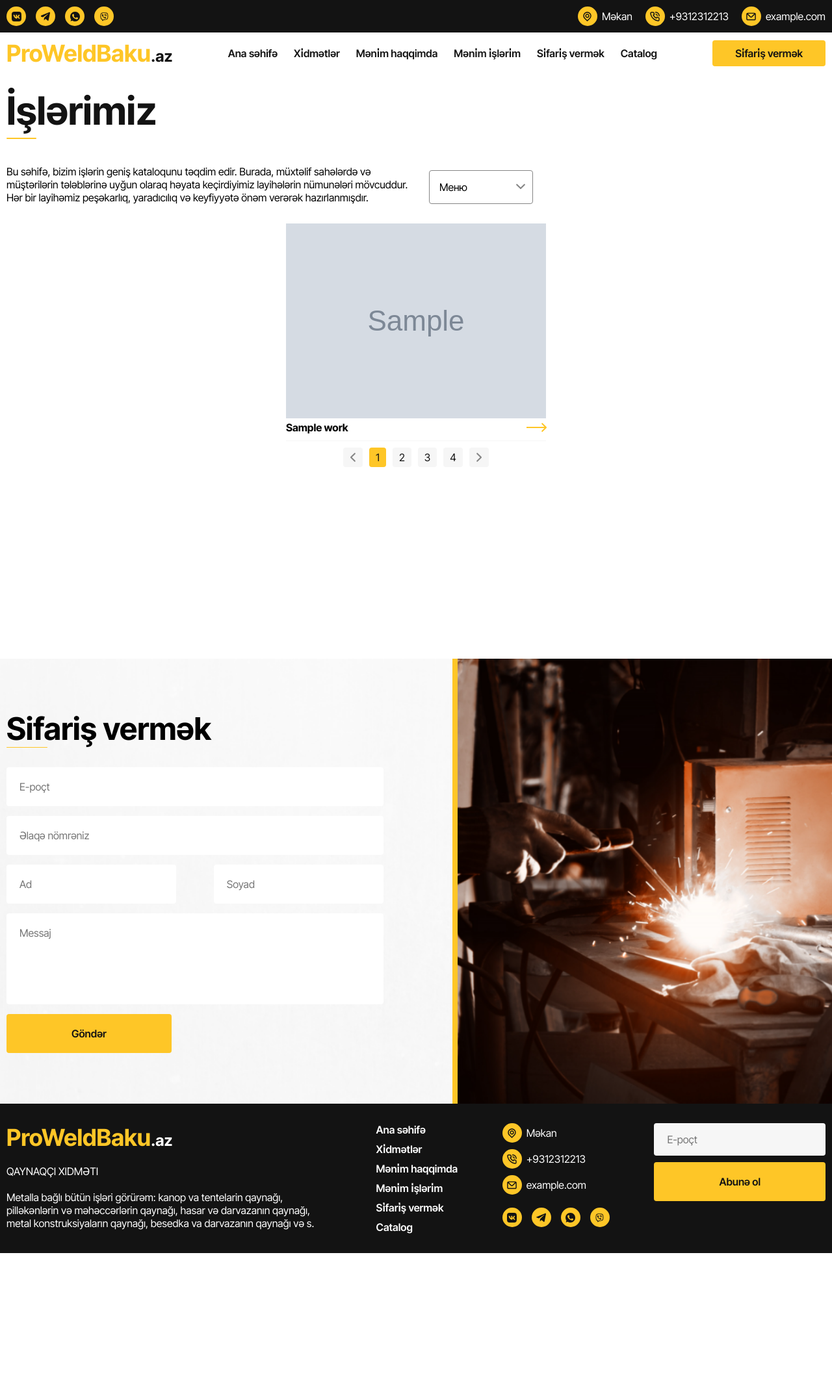
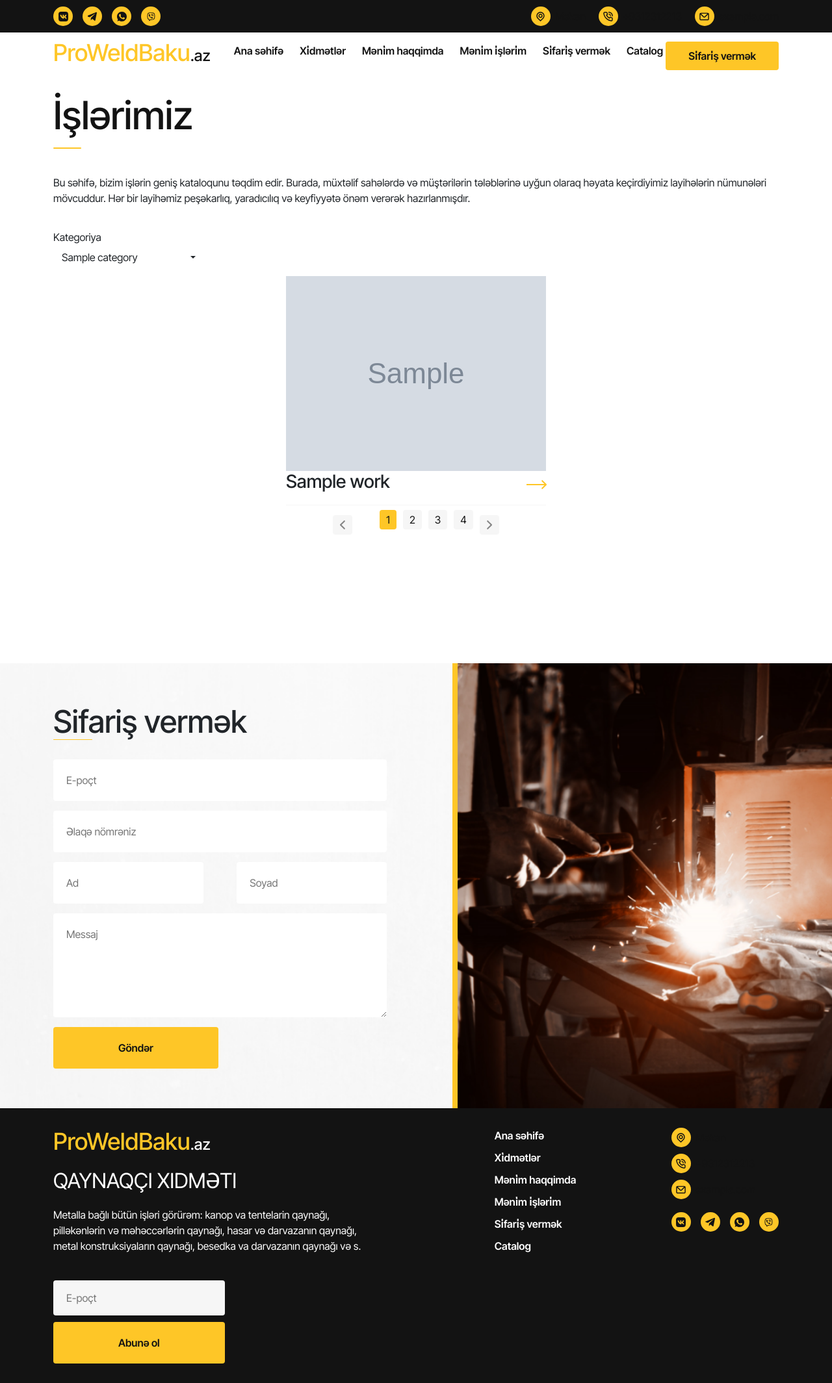
Before and after one commit to alexop89056/weldingFull, a Django app: page /catalog/ in a window 1280 px wide. Shown: the whole page at 65% size. Before the commit the page ends 1929 px from the top, so only its background shows below. Run offline with Django 5.2, Linux system fonts and the light colour scheme; tables that the repository leaves empty hold one stand-in row (values such as "Sample post"); grey boxes marked "Sample" are stand-in pictures; some libraries are stand-ins or nearby versions.

Commit message:
Пофиксил мелкие моменты

```diff
--- a/app/static/css/shop.css
+++ b/app/static/css/shop.css
@@ -28,7 +28,8 @@ textarea {
 }
 
 a {
-  color: #131313;
+  color: #131313 !important;
+  text-decoration: none !important;
 }
 
 body.lock {
@@ -859,9 +860,6 @@ button {
       flex-wrap: wrap;
 }
 .shop__body .shop__title .shop__info {
-  -webkit-box-flex: 0;
-      -ms-flex: 0 2 50%;
-          flex: 0 2 50%;
 }
 .shop__body .shop__title .shop__info p {
   margin-top: 10px;
@@ -970,9 +968,6 @@ button {
     -webkit-box-flex: 0;
         -ms-flex: 0 0 100%;
             flex: 0 0 100%;
-  }
-  .shop__body .dropdown {
-    margin-top: 20px;
   }
   .shop__body .dropdown .dropbtn {
     width: 100%;
--- a/app/templates/catalog.html
+++ b/app/templates/catalog.html
@@ -11,6 +11,8 @@
     <link rel="preconnect" href="https://fonts.googleapis.com">
     <link rel="preconnect" href="https://fonts.gstatic.com" crossorigin>
     <link href="https://fonts.googleapis.com/css2?family=Inter+Tight:ital,wght@0,100..900;1,100..900&display=swap" rel="stylesheet">
+    <link rel="stylesheet" href="https://cdn.jsdelivr.net/npm/bootstrap@5.3.0/dist/css/bootstrap.min.css">
+    <link rel="stylesheet" href="https://cdn.jsdelivr.net/npm/bootstrap-select@1.14.0-beta3/dist/css/bootstrap-select.min.css">
 </head>
 <body>
     {% include 'template/header.html' %}
@@ -58,17 +60,26 @@
                                     </div>
                                     <p>Bu səhifə, bizim işlərin geniş kataloqunu təqdim edir. Burada, müxtəlif sahələrdə və müştərilərin tələblərinə uyğun olaraq həyata keçirdiyimiz layihələrin nümunələri mövcuddur. Hər bir layihəmiz peşəkarlıq, yaradıcılıq və keyfiyyətə önəm verərək hazırlanmışdır.</p>
                                 </div>
-                                <div class="shop__cat">
-                                    <div class="dropdown sar">
-                                        <button class="dropbtn">Меню</button>
-                                        <div class="dropdown-content">
-                                            <a href="#">Пункт 1</a>
-                                            <a href="#">Пункт 2</a>
-                                            <a href="#">Пункт 3</a>
-                                            <a href="#">Пункт 4</a>
-                                        </div>
-                                    </div>
-                                </div>
+{#                                <div class="shop__cat">#}
+{#                                    <div class="dropdown sar">#}
+{#                                        <label for="category__select">Kategoriya</label>#}
+{#                                        <select class="selectpicker w-100" data-live-search="true" id="category__select">#}
+{#                                            {% for category in categories %}#}
+{#                                            <option value="1">{{ category.title }}</option>#}
+{#                                            {% endfor %}#}
+{#                                        </select>#}
+{#                                    </div>#}
+{#                                </div>#}
+                            </div>
+                            <div class="shop__cat">
+                               <div class="dropdown sar">
+                                   <label for="category__select">Kategoriya</label>
+                                   <select class="selectpicker w-100" data-live-search="true" id="category__select">
+                                       {% for category in categories %}
+                                       <option value="1">{{ category.title }}</option>
+                                       {% endfor %}
+                                   </select>
+                               </div>
                             </div>
                             <div class="shop__structure">
                                 {% for work in works %}
@@ -167,5 +178,12 @@
     <script src="{% static 'js/jquery.js' %}"></script>
     <script type="text/javascript" src="{% static 'js/slick.js' %}"></script>
     <script src="{% static 'js/shop.js' %}"></script>
+<script src="https://cdn.jsdelivr.net/npm/bootstrap@5.3.0/dist/js/bootstrap.bundle.min.js"></script>
+
+<!-- jQuery (требуется для bootstrap-select) -->
+<script src="https://code.jquery.com/jquery-3.6.0.min.js"></script>
+
+<!-- Bootstrap Select JS -->
+<script src="https://cdn.jsdelivr.net/npm/bootstrap-select@1.14.0-beta3/dist/js/bootstrap-select.min.js"></script>
 </body>
 </html>
--- a/app/views/index.py
+++ b/app/views/index.py
@@ -3,7 +3,7 @@ import random
 from django.http import HttpResponseNotFound
 from django.shortcuts import render
 
-from app.models import Work
+from app.models import Work, Category
 
 reviews = [
     {
@@ -48,7 +48,8 @@ def index(request):
 
 def catalog(request):
     context = {
-        "works": Work.objects.all()
+        "works": Work.objects.all(),
+        "categories": Category.objects.all(),
     }
     return render(request, 'catalog.html', context=context)
 
```
Also changed, not shown: app/static/css/index.css (+6 -5 lines).
